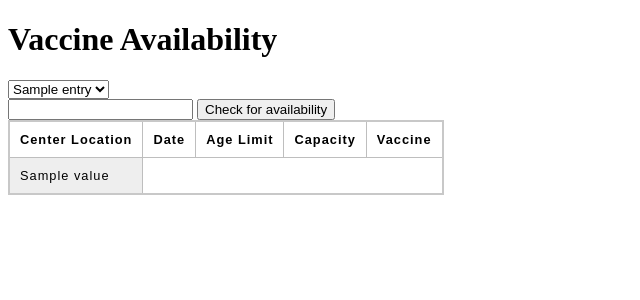
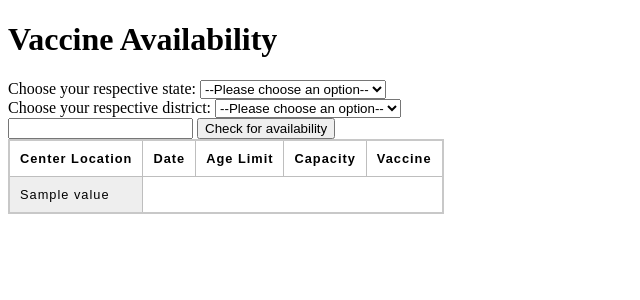
Before and after one commit to siddhartha-savant/Vaccine-Availability, a Python web app: template availability/templates/availability/index.html in a window 1280 px wide. Shown: the top 300 px of the page, without its empty margins (0-640 px from the left). Run offline with Jinja, Linux system fonts and the light colour scheme; the template is opened without the code that fills it: most values are stand-ins (such as "Sample title", 1, 10 or a date in 2020).

Commit message:
Updated views and html file

```diff
--- a/availability/management/commands/load_mapping_data.py
+++ b/availability/management/commands/load_mapping_data.py
@@ -15,7 +15,7 @@
     help = "Loads data from district_mapping.csv into our district_mapping mode"
 
     def handle(self, *args, **options):
-        if district_mapping.objects.exists():       # Django model has an attribute called objects with various methods
+        if district_mapping.objects.exists():
             print('District mapping data already loaded...exiting.')
             print(ALREADY_LOADED_ERROR_MESSAGE)
             return
--- a/availability/templates/availability/index.html
+++ b/availability/templates/availability/index.html
@@ -2,17 +2,40 @@
 
 {% block content %}
   <h1>Vaccine Availability</h1>
-  <form method="POST">
-  <select name="item_id">
-    {% for entry in list_states %}
-    <option value="{{ entry.id }}">{{ entry.name }}</option>
+
+  <form method="post">
+  <label for="state_name">Choose your respective state:</label>
+  <select name= "state_name" id="state_name" onchange="getSelected(this)">
+    <option value="">--Please choose an option--</option>
+  {% for key,value in state_dist_dict %}
+    <option value="{{ key }}">{{ key }}</option>
     {% endfor %}
   </select>
+    </form>
+
+  <script>
+  function getSelected(select_object) {
+    var value = select_object.value;
+}
+  </script>
+
+  <form method="post">
+  <label for="district_name">Choose your respective district:</label>
+  <select name= "district_name" id="district_name">
+    <option value="">--Please choose an option--</option>
+    {% if value != 0 %}
+      {% for district in state_dist_dict[value] %}
+         <option value="{{ district }}">{{ district }}</option>
+      {% endfor %}
+    {% endif %}
+  </select>
   </form>
+
   <form method="get">
     <input type="text" name="district_id">
     <button type="submit">Check for availability</button>
   </form>
+
   {% if batch_list %}
   <table>
     <tr>
```
Also changed, not shown: availability/views.py (+8 -3 lines).
